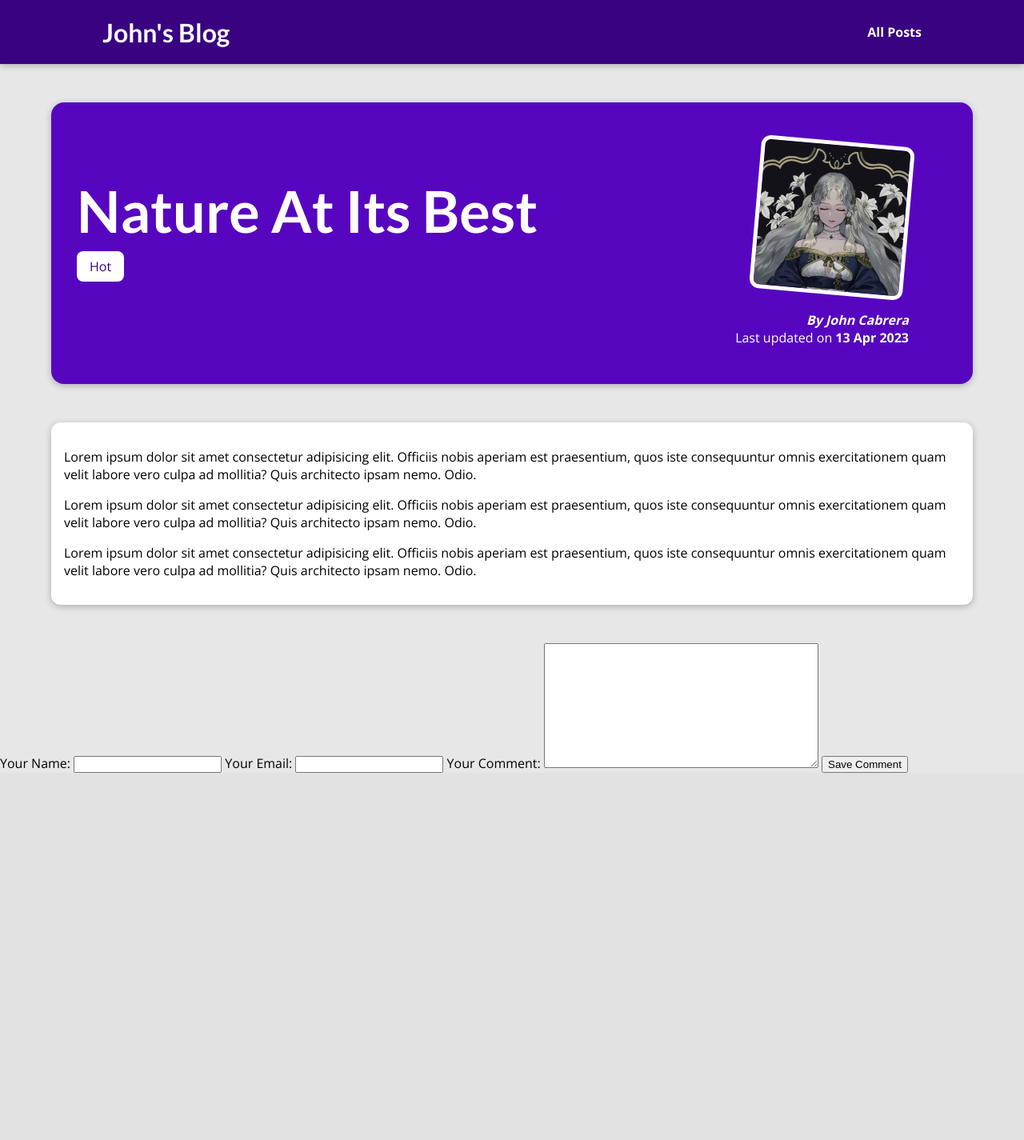
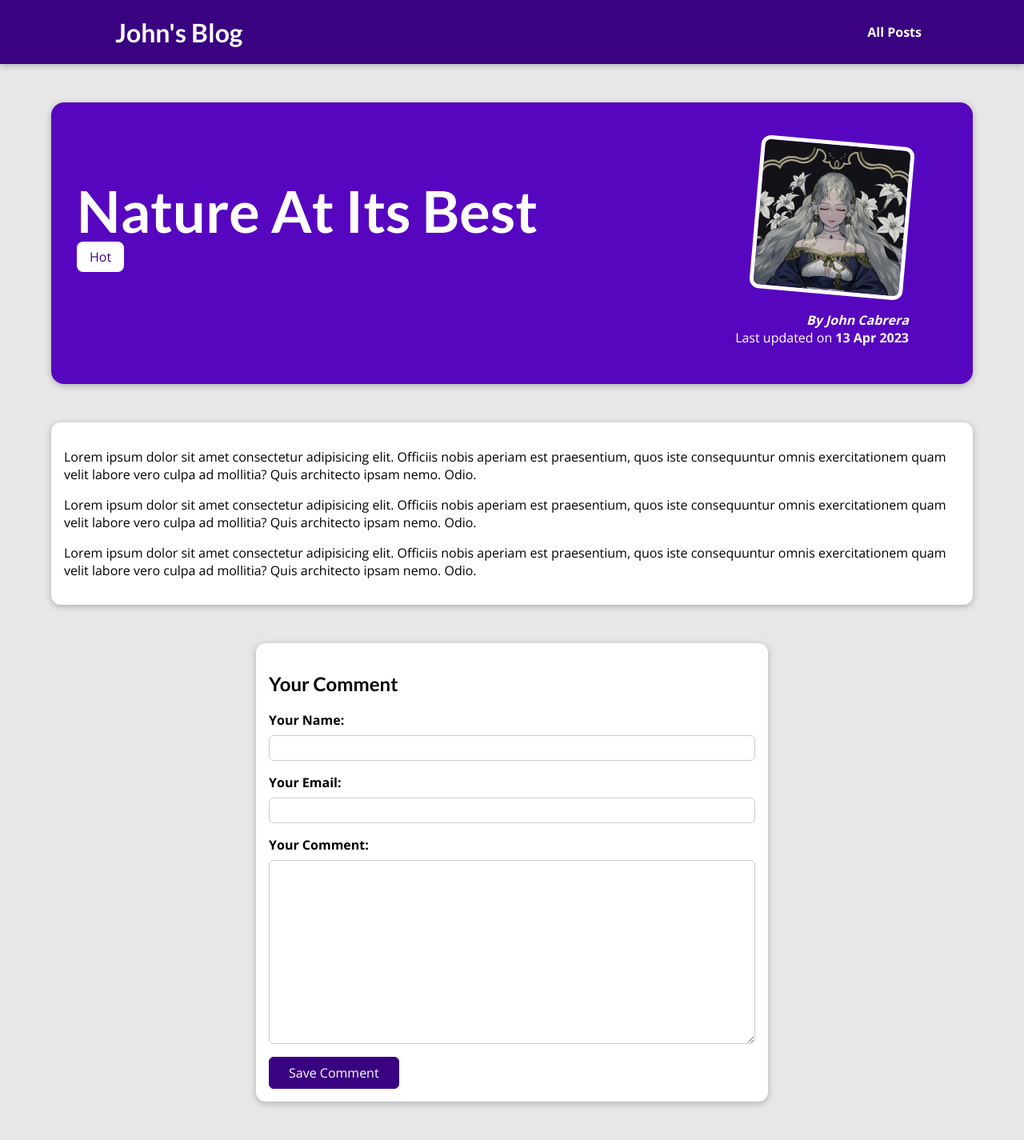
Before and after one commit to H0mage/django-site, a Django app: a page that uses blog/templates/blog/post-detail.html in a window 1280 px wide. Shown: the whole page at 80% size. Before the commit the page ends 966 px from the top, so only its background shows below. Run offline with Django 4.2, Linux system fonts and the light colour scheme; data comes from the database, SQL or seed files in the repository.

Commit message:
Added styling to the comment form and extra h2's>

```diff
--- a/blog/static/blog/post-detail.css
+++ b/blog/static/blog/post-detail.css
@@ -22,7 +22,7 @@
 #summary h2 {
   color: white;
   font-size: 4.5rem;
-  margin-bottom: 1rem;
+  margin-bottom: 0.25rem;
 }
 
 #summary article {
@@ -57,6 +57,25 @@
   font-weight: bold;
 }
 
+#read-later {
+  margin: 2rem 0;
+}
+
+#read-later button {
+  background-color: transparent;
+  border: 1px solid white;
+  padding: 0.5rem 2rem;
+  font: inherit;
+  color: white;
+  cursor: pointer;
+}
+
+#read-later button:hover,
+#read-later button:active {
+  background-color: white;
+  color: #390281;
+}
+
 main {
   width: 90%;
   max-width: 90rem;
@@ -73,3 +92,113 @@
   padding: 0.5rem 1rem;
   border-radius: 8px;
 }
+
+#comment-form {
+  margin: 3rem auto;
+  width: 90%;
+  max-width: 40rem;
+  border-radius: 12px;
+  background-color: white;
+  box-shadow: 0 2px 8px rgba(0, 0, 0, 0.25);
+  padding: 1rem;
+}
+
+#comment-form button {
+  font: inherit;
+  background-color: #390281;
+  color: white;
+  border: 1px solid #390281;
+  padding: 0.5rem 1.5rem;
+  border-radius: 6px;
+  cursor: pointer;
+}
+
+#comment-form button:hover,
+#comment-form button:active {
+  background-color: #4f0ba7;
+  border-color: #4f0ba7;
+}
+
+.form-control {
+  margin-bottom: 1rem;
+}
+
+.form-control label {
+  font-weight: bold;
+  margin-bottom: 0.5rem;
+  display: block;
+}
+
+.form-control input,
+.form-control textarea {
+  display: block;
+  width: 100%;
+  font: inherit;
+  padding: 0.25rem;
+  border-radius: 6px;
+  border: 1px solid #ccc;
+}
+
+.errorlist {
+  list-style: none;
+  margin: 0.5rem 0;
+  padding: 0;
+  color: #d6000b;
+}
+
+.invalid label {
+  color: #d6000b;
+}
+
+.invalid input,
+.invalid textarea {
+  border-color: #d6000b;
+  background-color: #ffe6e7;
+}
+
+#alert {
+  margin: 8rem auto 3rem auto;
+  border: 1px solid #d6000b;
+  background-color: #ffe6e7;
+  padding: 1rem;
+  width: 90%;
+  max-width: 40rem;
+}
+
+#alert a {
+  text-decoration: none;
+  border: 1px solid #d6000b;
+  background-color: #d6000b;
+  color: white;
+  padding: 0.25rem 1.5rem;
+  border-radius: 6px;
+}
+
+#comments {
+  margin: 3rem auto;
+  width: 90%;
+  max-width: 60rem;
+  border-radius: 12px;
+  background-color: white;
+  box-shadow: 0 2px 8px rgba(0, 0, 0, 0.25);
+  padding: 1rem 2rem;
+}
+
+#comments ul {
+  list-style: none;
+  margin: 0;
+  padding: 0;
+}
+
+#comments li {
+  margin-bottom: 1rem;
+  border-bottom: 2px solid #ccc;
+}
+
+#comments li:last-of-type {
+  border-bottom: none;
+}
+
+#comments h2 {
+  color: #464646;
+}
--- a/blog/templates/blog/post-detail.html
+++ b/blog/templates/blog/post-detail.html
@@ -28,10 +28,17 @@
   {{ post.content|linebreaks }}
 </main>
 
-<div>
+<section id="comment-form">
+  <h2>Your Comment</h2>
   <form>
-    {{ comment_form }}
+    {% for form_field in comment_form %}
+    <div class="form-control">
+      {{ form_field.label_tag }}
+      {{ form_field }}
+      {{ form_field.errors }}
+    </div>
+    {% endfor %}
     <button>Save Comment</button>
   </form>
-</div>
+</section>
 {% endblock %}
--- a/static/app.css
+++ b/static/app.css
@@ -35,6 +35,7 @@
   text-decoration: none;
   color: white;
   font-weight: bold;
+  margin-left: 1rem;
 }
 
 #main-navigation a:hover,
```
Also changed, not shown: blog/static/blog/stored-posts.css (added, +39 -0 lines).
